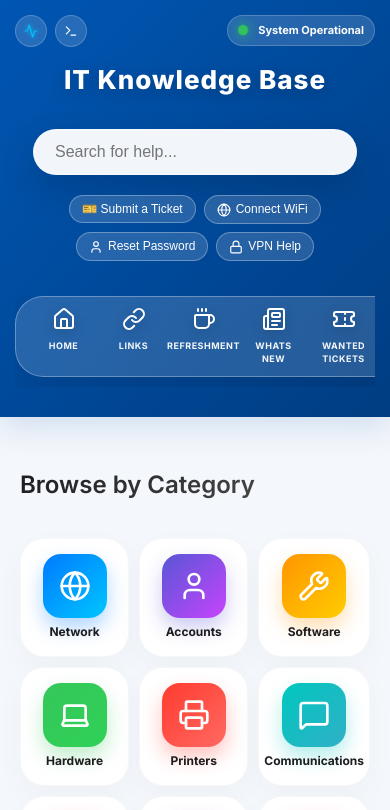
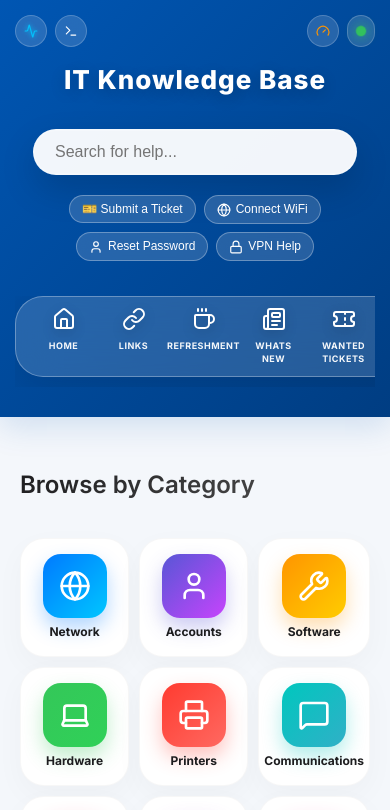
Before and after one commit to rahimsavvy/my-service-desk, a React (Vite) app in the folder my-it-portal/: page / in a window 390 px wide. Shown: the top 810 px of the page. Built offline with nearby package versions, Linux system fonts and the light colour scheme.

Commit message:
Add Speed Test button to hero header and fix mobile layout

```diff
--- a/my-it-portal/src/App.css
+++ b/my-it-portal/src/App.css
@@ -450,10 +450,43 @@ button {
   }
 }
 
-.status-indicator {
+.right-controls {
   position: absolute;
   top: 20px;
   right: 20px;
+  display: flex;
+  gap: 12px;
+  z-index: 10;
+}
+
+.speed-test-indicator {
+  display: flex;
+  align-items: center;
+  gap: 8px;
+  background: rgba(255, 255, 255, 0.15);
+  padding: 8px 16px;
+  border-radius: 30px;
+  cursor: pointer;
+  transition: all 0.3s ease;
+  backdrop-filter: blur(10px);
+  -webkit-backdrop-filter: blur(10px);
+  border: 1px solid rgba(255, 255, 255, 0.2);
+  color: white;
+}
+
+.speed-test-indicator:hover {
+  background: rgba(255, 149, 0, 0.15);
+  border-color: rgba(255, 149, 0, 0.6);
+  transform: scale(1.05);
+  box-shadow: 0 0 20px rgba(255, 149, 0, 0.4);
+}
+
+.speed-icon {
+  color: #FF9500;
+  /* Apple-style orange for the gauge */
+}
+
+.status-indicator {
   display: flex;
   align-items: center;
   gap: 10px;
@@ -1527,10 +1560,15 @@ button {
     padding: 40px 15px 30px;
   }
 
-  .status-indicator {
+  .right-controls {
     top: 15px;
     right: 15px;
-    padding: 6px 10px;
+    gap: 8px;
+  }
+
+  .status-indicator,
+  .speed-test-indicator {
+    padding: 8px;
   }
 
   .left-controls {
--- a/my-it-portal/src/App.jsx
+++ b/my-it-portal/src/App.jsx
@@ -5,7 +5,7 @@ import {
   Lock, Wrench, Laptop, Printer, MessageSquare, Folder, Smartphone,
   Monitor, ClipboardList, BookOpen, Lightbulb, Cloud, Bug, Key,
   BarChart, Calendar, MapPin, Flame, Search, AlertOctagon, AlertCircle,
-  FileText, Briefcase, Terminal, Square, Brain, Cpu, ThumbsUp, Trash2, Activity
+  FileText, Briefcase, Terminal, Square, Brain, Cpu, ThumbsUp, Trash2, Activity, Gauge
 } from 'lucide-react';
 import './App.css';
 
@@ -103,7 +103,17 @@ function App() {
     { keywords: ["serial", "bios", "tag"], title: "Get PC Serial Number", script: "Get-WmiObject win32_bios | select Serialnumber" },
     { keywords: ["restart", "reboot"], title: "Remote Restart Computer", script: "Restart-Computer -ComputerName 'PC-NAME' -Force" },
     { keywords: ["clear", "cls"], title: "Clear Screen", script: "CLEAR_SCREEN" },
-    { keywords: ["help"], title: "Help Menu", script: "Try typing: dns, ip, spooler, unlock, reset, gpupdate, uptime, serial, restart, clear" }
+    { keywords: ["port", "ping", "test", "telnet"], title: "Test Network Port Connection", script: "Test-NetConnection -ComputerName 'SERVER-NAME' -Port 443" },
+    { keywords: ["locked", "ad", "users", "search"], title: "Find All Locked AD Accounts", script: "Search-ADAccount -LockedOut | Select-Object Name, SamAccountName" },
+    { keywords: ["bitlocker", "encryption", "status"], title: "Check BitLocker Status (C: Drive)", script: "Get-BitLockerVolume -MountPoint 'C:' | Select-Object VolumeStatus, ProtectionStatus" },
+    { keywords: ["services", "stopped", "automatic"], title: "Find Stopped 'Automatic' Services", script: "Get-Service | Where-Object {$_.StartType -eq 'Automatic' -and $_.Status -eq 'Stopped'}" },
+    { keywords: ["reboot", "event", "logs", "reason"], title: "Get Last 5 Reboot Reasons", script: "Get-WinEvent -FilterHashtable @{LogName='System'; Id=1074} -MaxEvents 5 | Select-Object TimeCreated, Message" },
+    { keywords: ["software", "installed", "export"], title: "Export Installed Software to CSV", script: "Get-ItemProperty HKLM:\\Software\\Wow6432Node\\Microsoft\\Windows\\CurrentVersion\\Uninstall\\* | Select-Object DisplayName, DisplayVersion | Export-Csv -Path C:\\Temp\\InstalledApps.csv" },
+    { keywords: ["wifi", "password", "key"], title: "Reveal Saved Wi-Fi Password", script: "(netsh wlan show profile name='WIFI_NAME' key=clear | Select-String 'Key Content').Line.Split(':')[1].Trim()" },
+    { keywords: ["kill", "force", "task", "process"], title: "Force Kill Unresponsive Process", script: "Stop-Process -Name 'WINWORD' -Force" },
+    { keywords: ["update", "stuck", "wuauclt"], title: "Clear Stuck Windows Updates", script: "Stop-Service wuauserv; Remove-Item -Path 'C:\\Windows\\SoftwareDistribution\\Download\\*' -Recurse -Force; Start-Service wuauserv" },
+    { keywords: ["space", "disk", "storage", "large"], title: "Find Top 10 Largest Files on C:", script: "Get-ChildItem C:\\ -Recurse -ErrorAction SilentlyContinue | Sort-Object Length -Descending | Select-Object Name, Length -First 10" },
+    { keywords: ["help"], title: "Help Menu", script: "Try typing: dns, ip, spooler, unlock, reset, gpupdate, uptime, serial, restart, clear, port, locked, bitlocker, services, reboot, software, wifi, kill, update, disk" }
   ];
 
   const [psInput, setPsInput] = useState("");
@@ -473,9 +483,15 @@ function App() {
             <span className="status-text hide-on-mobile">PowerShell Zone</span>
           </div>
         </div>
-        <div className="status-indicator" onClick={() => navigateTo('outages')}>
-          <span className={`status-dot ${systemStatus}`}></span>
-          <span className="status-text">{systemStatus === 'operational' ? 'System Operational' : 'Active Outage'}</span>
+        <div className="right-controls">
+          <div className="speed-test-indicator" onClick={() => window.open('https://speed.cloudflare.com/', '_blank')}>
+            <Gauge size={14} className="speed-icon" />
+            <span className="status-text hide-on-mobile">Speed Test</span>
+          </div>
+          <div className="status-indicator" onClick={() => navigateTo('outages')}>
+            <span className={`status-dot ${systemStatus}`}></span>
+            <span className="status-text hide-on-mobile">{systemStatus === 'operational' ? 'System Operational' : 'Active Outage'}</span>
+          </div>
         </div>
 
         <h1 onClick={() => navigateTo('home')} style={{ cursor: 'pointer' }}>IT Knowledge Base</h1>
```
